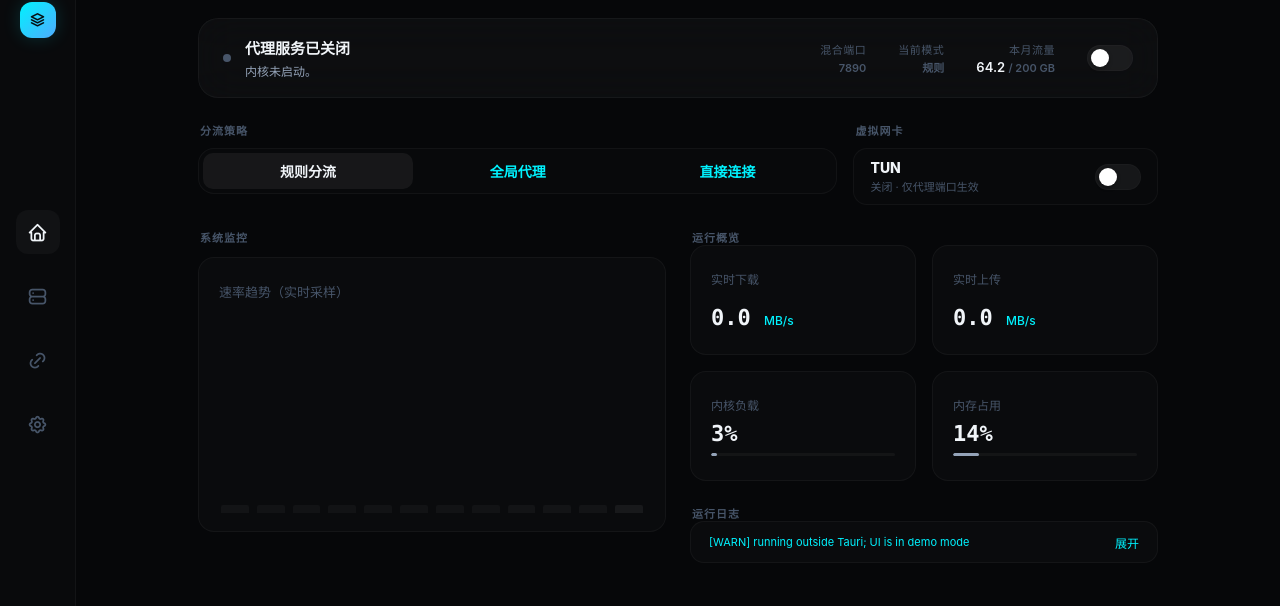
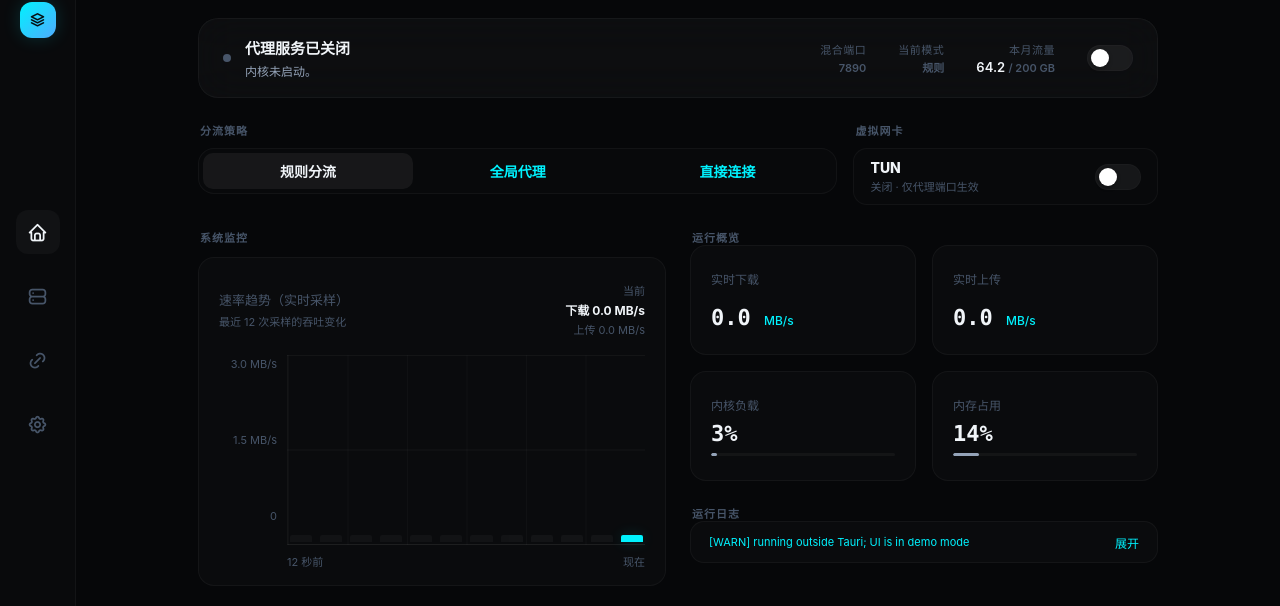
Before and after one commit to WEP-56/WEPBOX, a plain HTML site: page frontend/index.html in a window 1280 px wide. Shown: the part 46-652 px from the top of the page. Drawn offline with Linux system fonts and the light colour scheme.

```diff
--- a/frontend/index.html
+++ b/frontend/index.html
@@ -721,7 +721,6 @@
                 <i class="ti ti-box ri"></i>
                 <div>
                   <div class="rn">sing-box 内核版本</div>
-                  <div class="rs">通过 sidecar 实时查询，不再写死在前端。</div>
                 </div>
               </div>
               <div class="setting-actions">
--- a/frontend/styles/app.css
+++ b/frontend/styles/app.css
@@ -571,7 +571,8 @@
 .chart-hover-stats,
 .chart-axis-x,
 .chart-scale {
-  display: none;
+  color: var(--text-muted);
+  font-size: 11px;
 }
 
 .card-value {
@@ -610,12 +611,58 @@
   display: flex;
   align-items: center;
   justify-content: space-between;
+  gap: 16px;
+}
+
+.chart-sub {
+  margin-top: 4px;
+}
+
+.chart-hover-stats {
+  display: flex;
+  align-items: flex-end;
+  flex-direction: column;
+  gap: 3px;
+  min-width: 132px;
+  text-align: right;
+  font-family: ui-monospace, SFMono-Regular, Menlo, Consolas, monospace;
+}
+
+.chart-hover-stats strong {
+  color: var(--text-main);
+  font-size: 12px;
+  font-weight: 700;
+}
+
+.traffic-chart-shell {
+  display: grid;
+  grid-template-columns: 58px minmax(0, 1fr);
+  gap: 10px;
+  margin-top: 18px;
+}
+
+.chart-scale {
+  height: 190px;
+  display: flex;
+  flex-direction: column;
+  justify-content: space-between;
+  align-items: flex-end;
+  padding: 2px 0 22px;
+  font-family: ui-monospace, SFMono-Regular, Menlo, Consolas, monospace;
+}
+
+.chart-panel {
+  min-width: 0;
 }
 
 .traffic-chart {
   height: 190px;
-  margin-top: 24px;
   position: relative;
+  border-left: 1px solid var(--border-color);
+  border-bottom: 1px solid var(--border-color);
+  background:
+    linear-gradient(to bottom, rgba(255,255,255,0.04) 1px, transparent 1px) 0 0 / 100% 50%,
+    linear-gradient(to right, rgba(255,255,255,0.025) 1px, transparent 1px) 0 0 / calc(100% / 6) 100%;
 }
 
 .chart-bars {
@@ -636,7 +683,15 @@
 }
 
 .chart-bar.active {
-  background: rgba(255, 255, 255, 0.06);
+  background: var(--color-active);
+  box-shadow: 0 0 14px var(--color-glow);
+}
+
+.chart-axis-x {
+  display: flex;
+  justify-content: space-between;
+  padding-top: 8px;
+  font-family: ui-monospace, SFMono-Regular, Menlo, Consolas, monospace;
 }
 
 .log-card {
```
Also changed, not shown: 1 other file.
